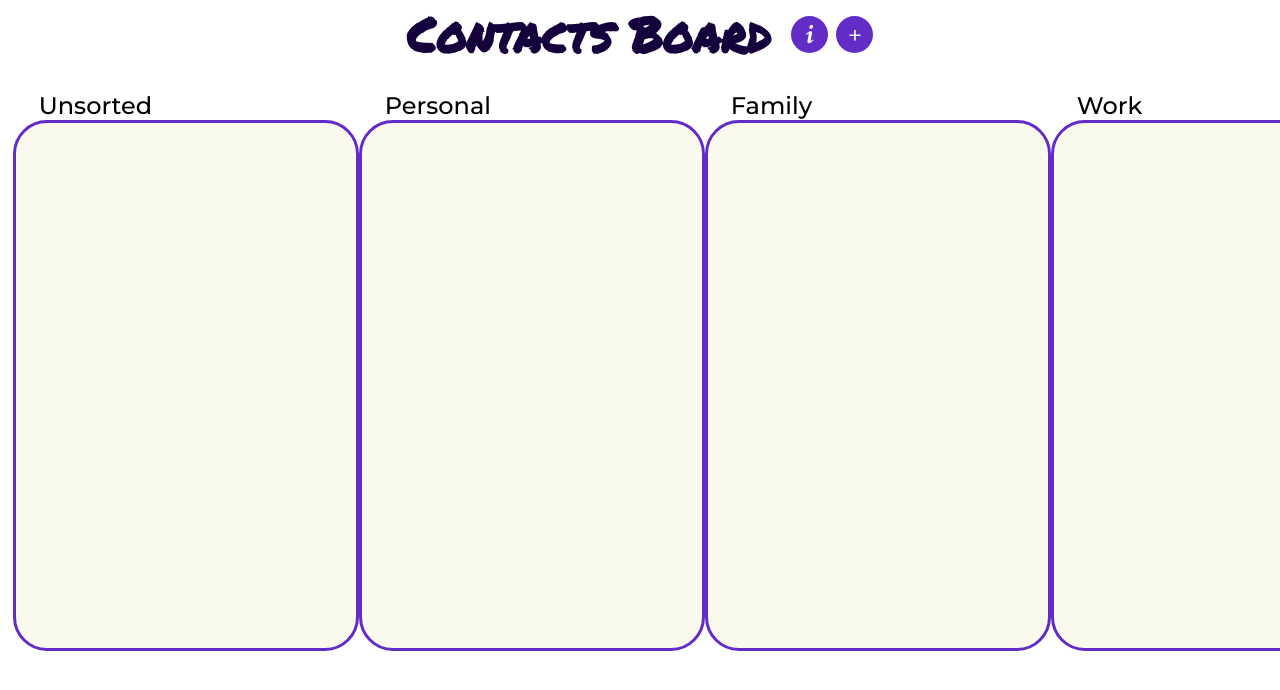
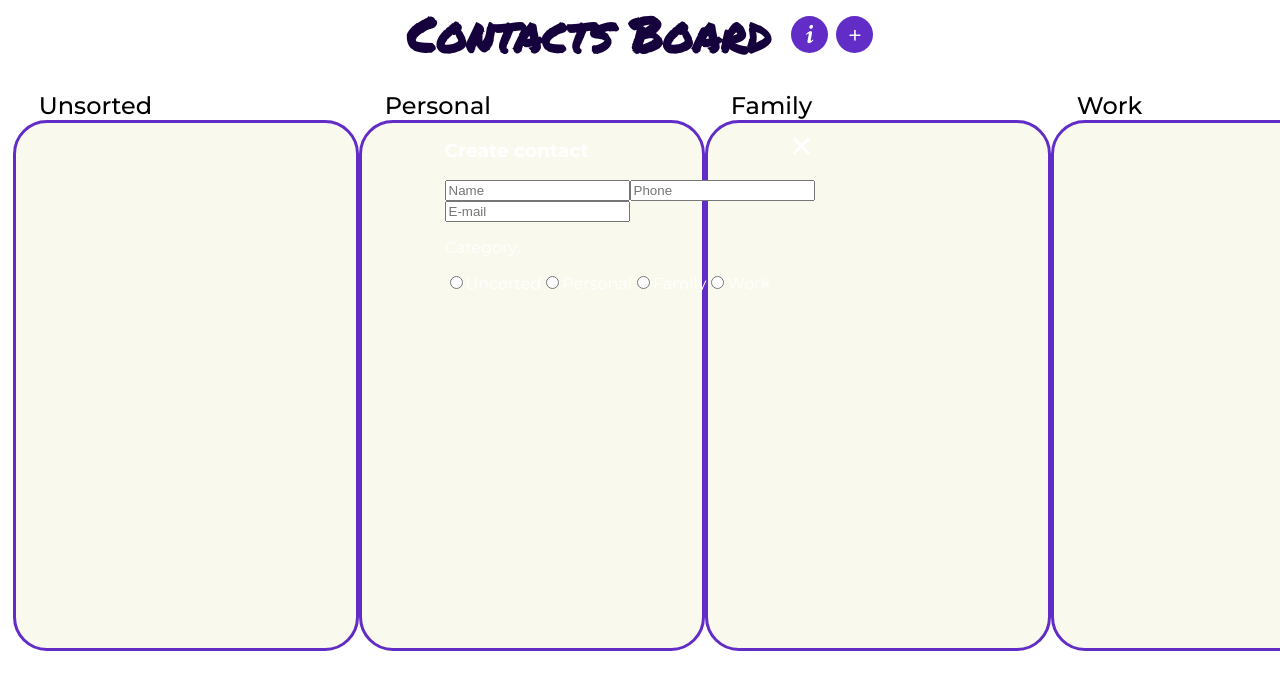
Before and after one commit to Ave-Mari/Contacts-Board, a React (Vite) app: page / in a window 1280 px wide. Shown: the top 690 px of the page. Built offline with nearby package versions, Linux system fonts and the light colour scheme.

Commit message:
add button and content prop to popup component

```diff
--- a/src/components/Popup/Popup.jsx
+++ b/src/components/Popup/Popup.jsx
@@ -1,9 +1,12 @@
 import React from 'react';
 import { Block } from './Popup.styles'
 
-export default function Popup() {
+export default function Popup({ content }) {
   return (
     <Block>
+        <button className='close-btn'>✕</button>
+
+        {content}
 
     </Block>
   )
```
